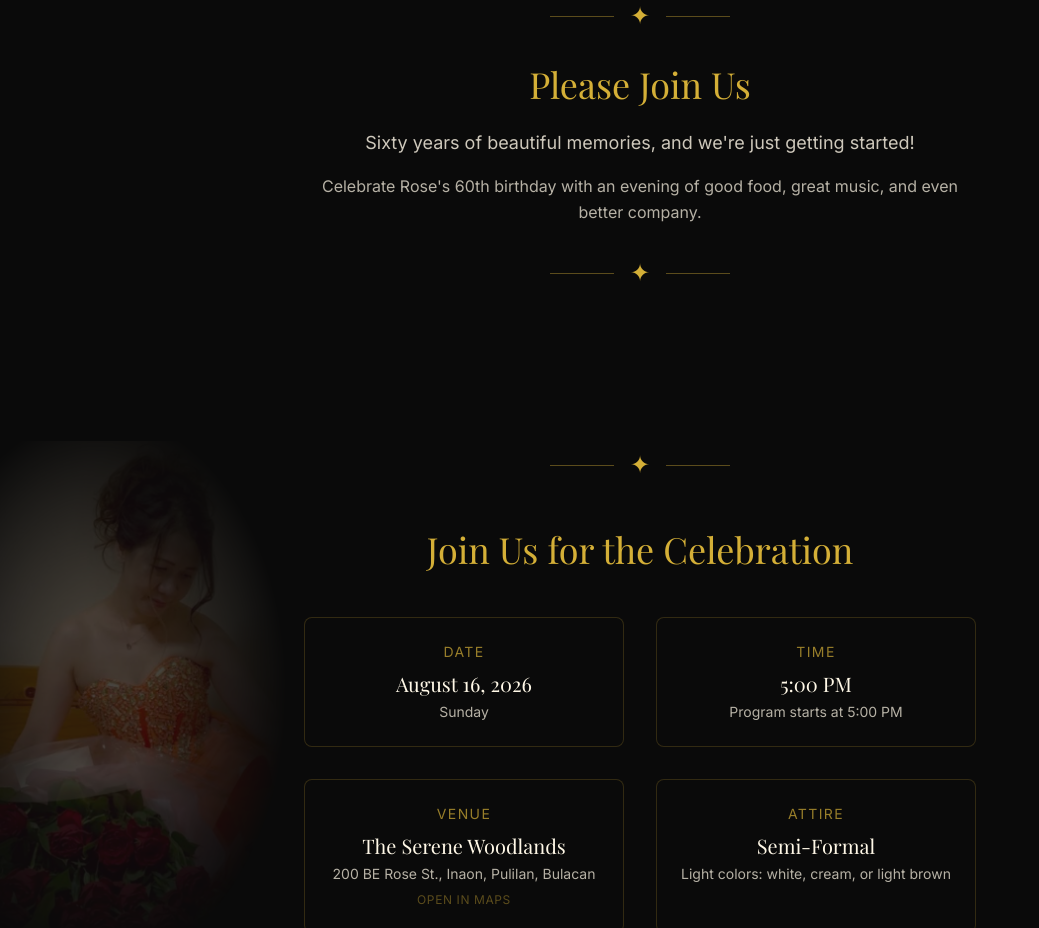
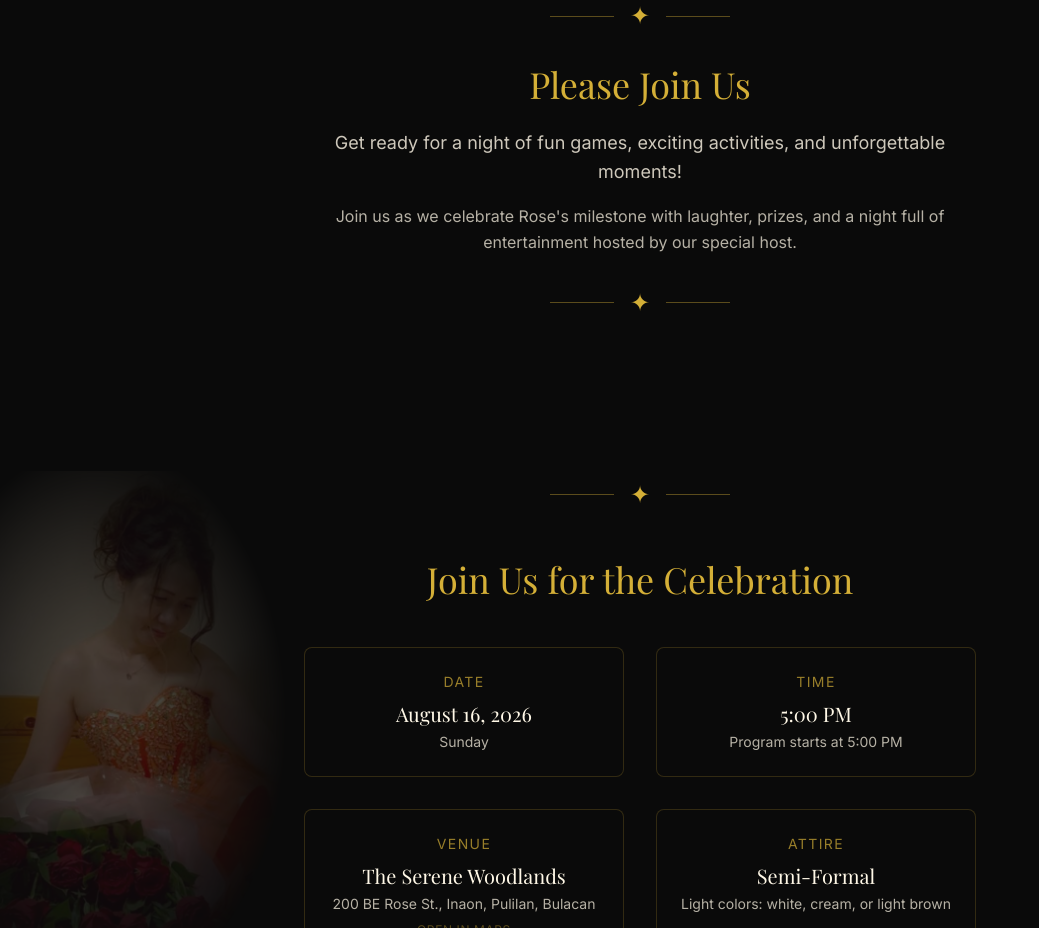
Before and after one commit to Karllouise-code/tita-rsvp-bday, a React (Vite) app: page / in a window 1280 px wide. Shown: the part 880-1808 px from the top of the page, without its empty margins (0-1039 px from the left). Built offline with nearby package versions, Linux system fonts and the light colour scheme.

Commit message:
feat: update welcome message content for Rose's 60th birthday celebration

```diff
--- a/src/components/WelcomeMessage.jsx
+++ b/src/components/WelcomeMessage.jsx
@@ -21,12 +21,13 @@ const WelcomeMessage = () => {
         </h2>
 
         <p className="text-cream/80 text-lg leading-relaxed mb-4">
-          Sixty years of beautiful memories, and we're just getting started!
+          Get ready for a night of fun games, exciting activities,
+          and unforgettable moments!
         </p>
 
         <p className="text-cream/70 text-base leading-relaxed">
-          Celebrate Rose's 60th birthday with an evening of good food,
-          great music, and even better company.
+          Join us as we celebrate Rose's milestone with laughter, prizes,
+          and a night full of entertainment hosted by our special host.
         </p>
 
         <div className="flex items-center justify-center gap-4 mt-8">
```
